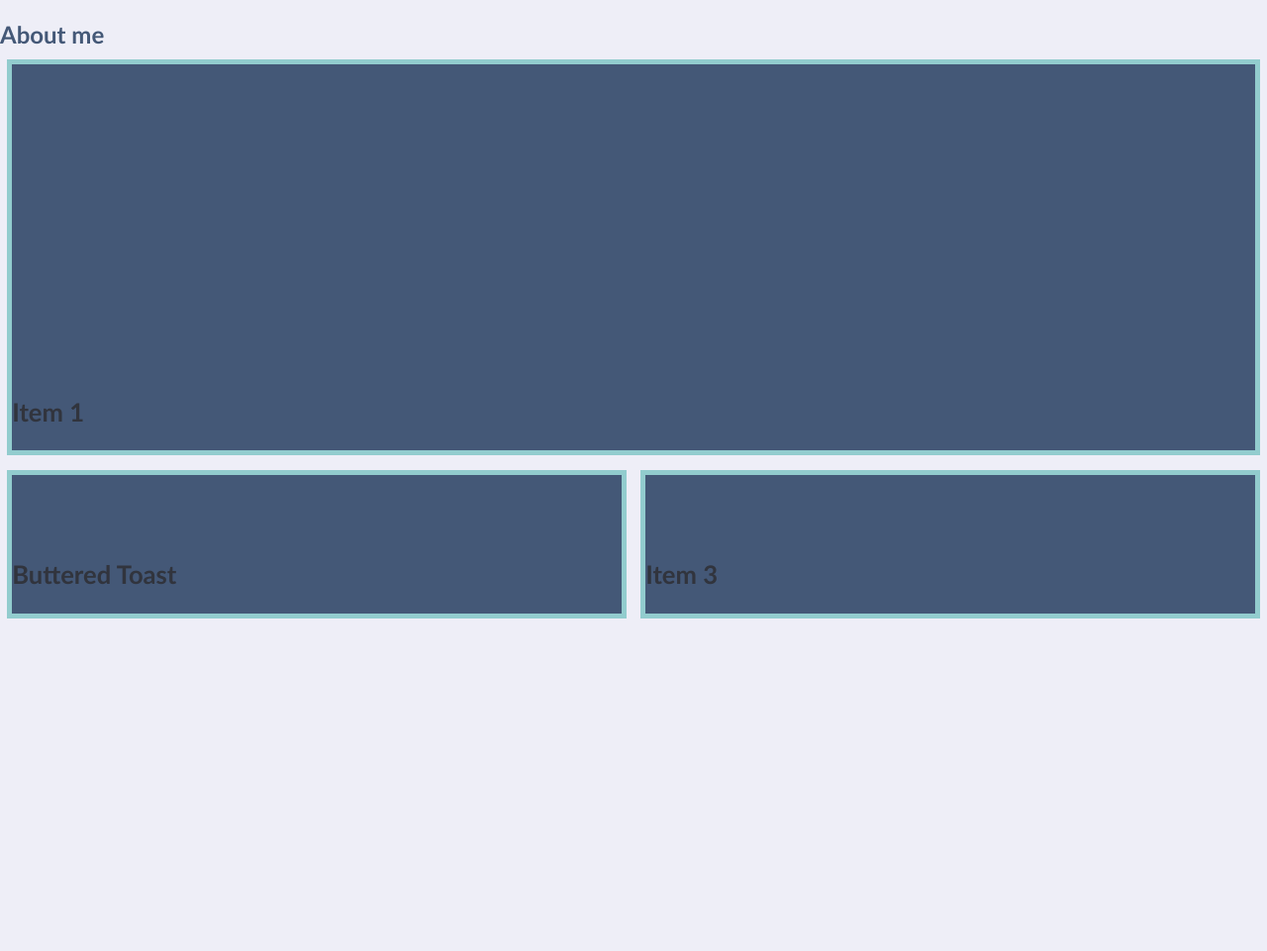
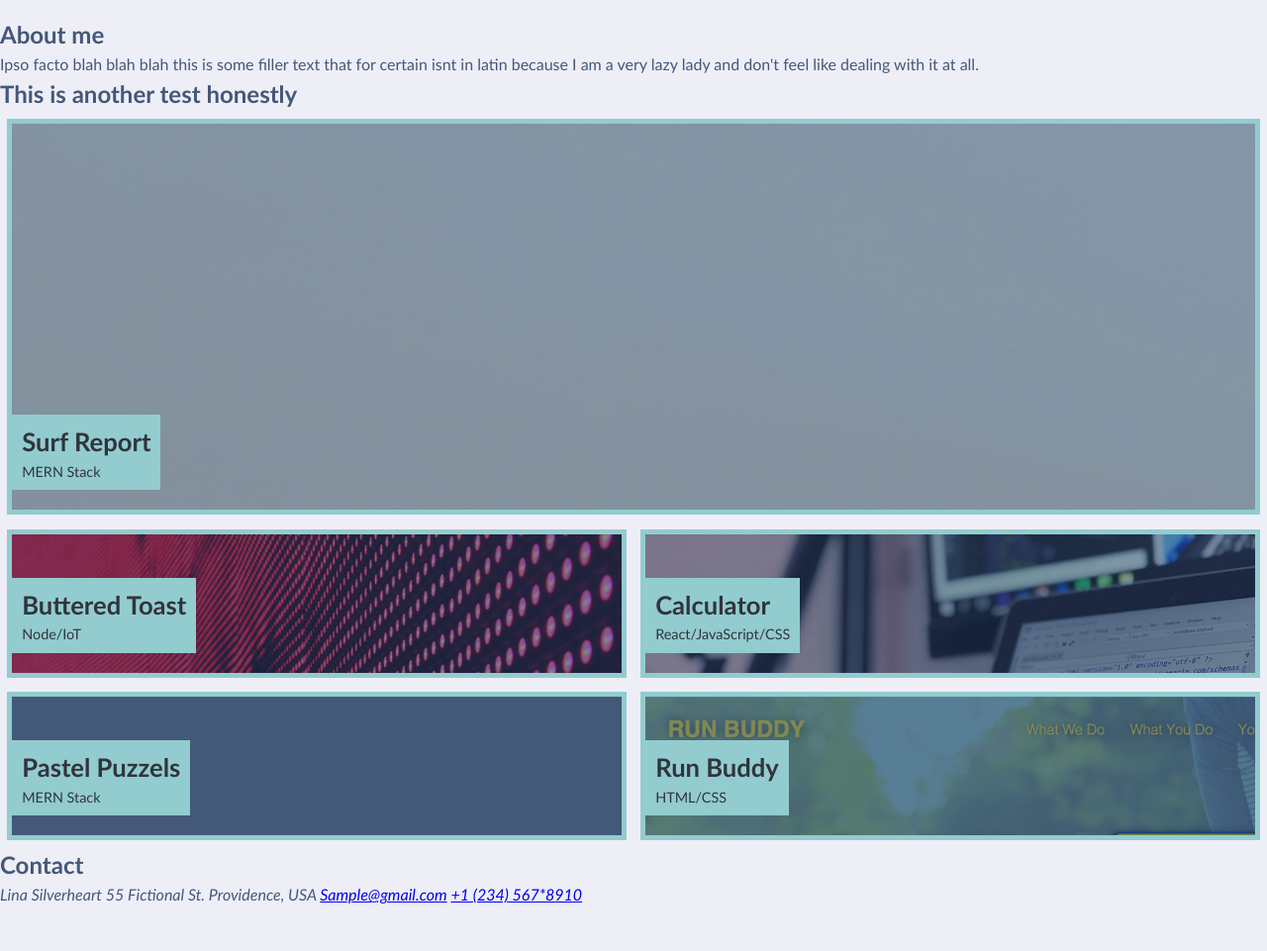
Before and after one commit to Silv3rHRT/relinquish-cheese, a plain HTML site: page Develop/index.html in a window 1280 px wide. Shown: the part 334-1295 px from the top of the page at 99% size. Before the commit the page ends 1011 px from the top, so only its background shows below. Drawn offline with Linux system fonts and the light colour scheme.

Commit message:
Test one to see what is failing in the code

```diff
--- a/Develop/assets/css/style.css
+++ b/Develop/assets/css/style.css
@@ -88,7 +88,7 @@ main {
 
 .hero-banner {
   background: rgb(68, 88, 120);
-  background-image: url("../images/02-hero-bg.jpg"), linear-gradient(180deg, var(--secondary) 0%, var(--primary) 100%);
+  background-image: url("../../../Assets/02-hero-bg.jpg"), linear-gradient(180deg, var(--secondary) 0%, var(--primary) 100%);
   background-size: cover;
   background-position: center;
   background-blend-mode: soft-light;
@@ -222,23 +222,23 @@ main {
 /* portfolio project images */
 /* TODO: Add portfolio project images here using background images*/
 .run-buddy {
-
+  background-image: url(../../../Assets/02-run-buddy.jpg);
 }
 
 .led-wall {
-
+  background-image: url(../../../Assets/02-portfolio-1.jpg);
 }
 
 .react-calc {
-
+  background-image: url(../../../Assets/02-portfolio-2.jpg);
 }
 
 .pastel-puzzles {
-
+  background-image: url(../../../Assets/02-portfolio-3.jpg);
 }
 
 .surf-report {
-
+  background-image: url(../../../Assets/02-portfolio-4.jpg);
 }
 
 /* media queries */
@@ -277,4 +277,11 @@ main {
   }
 }
 
-/* TODO: add media query for a max-width of 768px */
+@media screen and (max-width: 768px) {
+  .flex-container {
+    flex-direction: column;
+  }
+  .flex-item {
+    height: auto;
+  }
+}
--- a/Develop/index.html
+++ b/Develop/index.html
@@ -11,10 +11,10 @@
 
         <h1>Travelio</h1>
         <nav>
-                <a href="#home">Homer Homington III Esq.</a>
-                <a href="#about">About Me</a>
-                <a href="#services">Services</a>
-                <a href="#contact">Contact</a>
+                <a href="#About">About Me</a>
+                <a href="#Work">Work</a>
+                <a href="#Services">Services</a>
+                <a href="#Contact">Contact</a>
     </nav>
 
     </header>
@@ -23,15 +23,63 @@
         </div>
 
     <main>
-        <section>
+        <section id="About">
             <h2>About me</h2>
+            <p> Ipso facto blah blah blah this is some filler text that for certain isnt in latin
+                because I am a very lazy lady and don't feel like dealing with it at all.
+            </p>
         </section>
-            <div class="flex-container">
-                <div class="flex-item"><h3>Item 1</h3></div>
-                <div class="flex-item"><h3>Buttered Toast</h3></div>
-                <div class="flex-item"><h3>Item 3</h3></div>
+
+        <section id="Work">
+            <h2>This is another test honestly</h2>
+            <p>
+                <div class="flex-container">
+                <div class="flex-item surf-report">
+                    <div>
+                        <h3>Surf Report</h3>
+                        <p>MERN Stack</p>
+                    </div>
+                </div>
+                <div class="flex-item led-wall">
+                    <div>
+                        <h3>Buttered Toast</h3>
+                        <p>Node/IoT</p>
+                    </div>
+                </div>
+                <div class="flex-item react-calc">
+                    <div>
+                        <h3>Calculator</h3>
+                        <p>React/JavaScript/CSS</p>
+                    </div>
+                </div>
+                <div class="flex-item pastel-puzzels">
+                    <div>
+                        <h3>Pastel Puzzels</h3>
+                        <p>MERN Stack</p>
+                    </div>
+                </div>
+                <div class="flex-item run-buddy">
+                    <div>
+                        <h3>Run Buddy</h3>
+                        <p>HTML/CSS</p>
+                    </div>
             </div>
+            </div>
+            </p>
+        </section>
 
+        <section id="Contact">
+            <h2>Contact</h2>
+            <address>
+                Lina Silverheart
+                55 Fictional St.
+                Providence, USA
+                <a href="mailto:sample@gmail.com">Sample@gmail.com</a>
+                <a href="tel:+12345678910">+1 (234) 567*8910</a>
+
+
+            </address>
+        </section>
     </main>
 
 </body>
```
